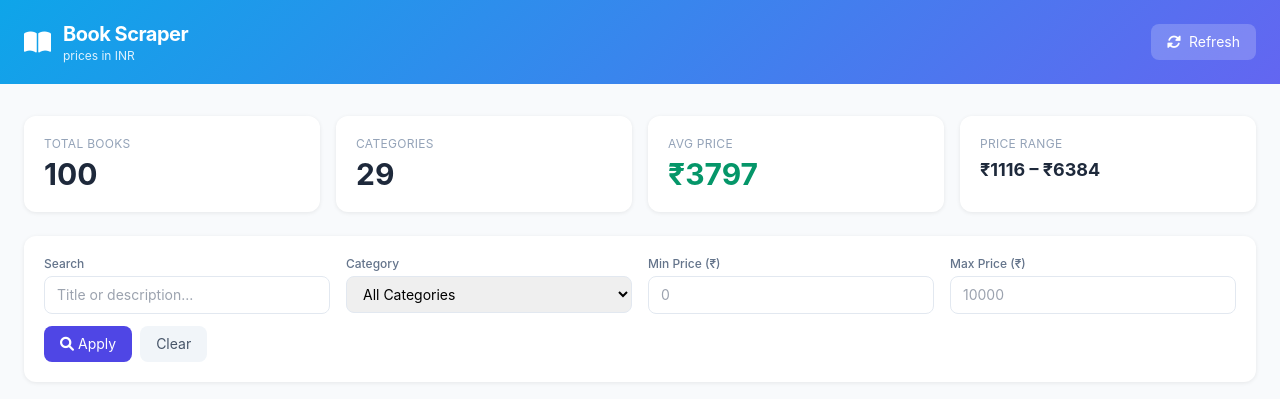
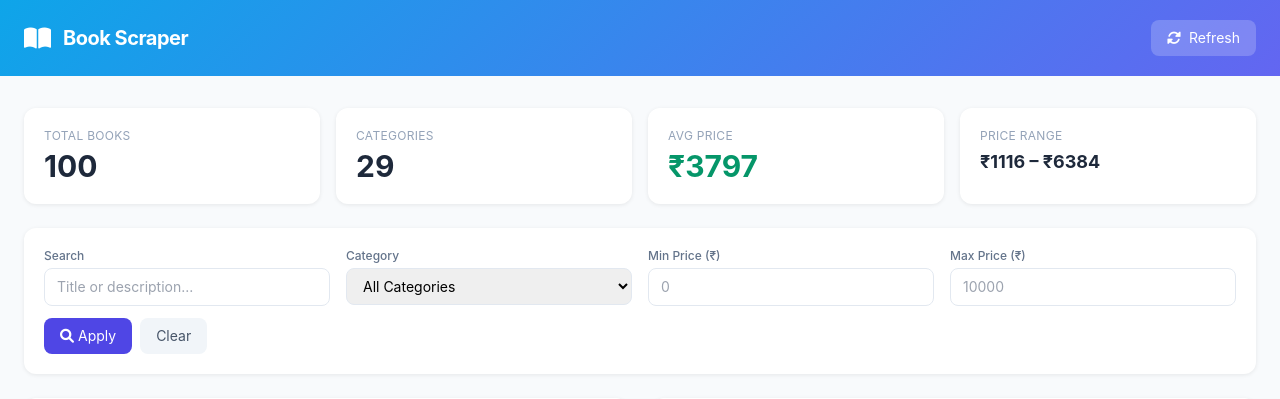
Before and after one commit to sanjana2505006/GemEdge, a Flask app: page / in a window 1280 px wide. Shown: the top 399 px of the page. Run offline with Flask 3, Linux system fonts and the light colour scheme; some libraries are stand-ins or nearby versions.

Commit message:
fixed dashboard page

```diff
--- a/templates/dashboard.html
+++ b/templates/dashboard.html
@@ -28,7 +28,7 @@
             <i class="fas fa-book-open text-2xl"></i>
             <div>
                 <h1 class="text-xl font-bold tracking-tight">Book Scraper</h1>
-                <p class="text-sky-100 text-xs">prices in INR</p>
+
             </div>
         </div>
         <button onclick="location.reload()" class="bg-white/20 hover:bg-white/30 text-white text-sm px-4 py-2 rounded-lg transition">
```
